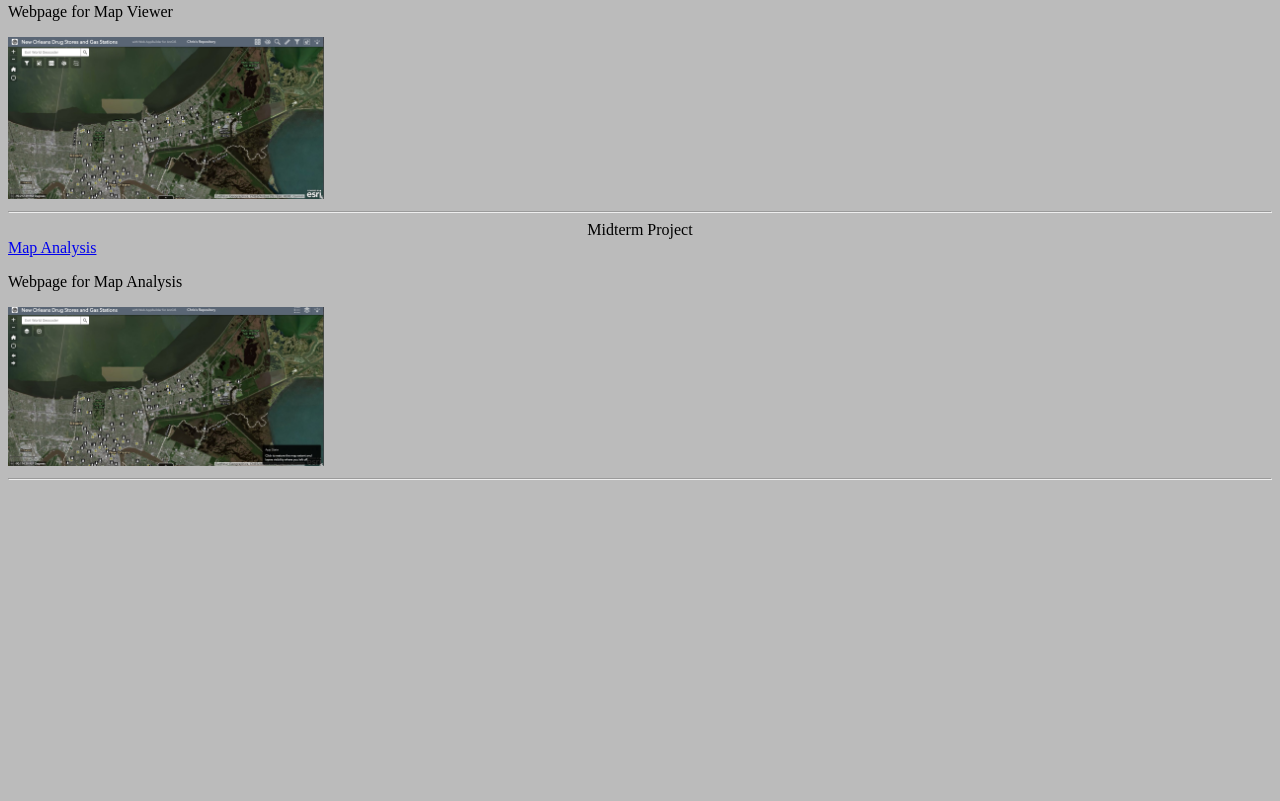
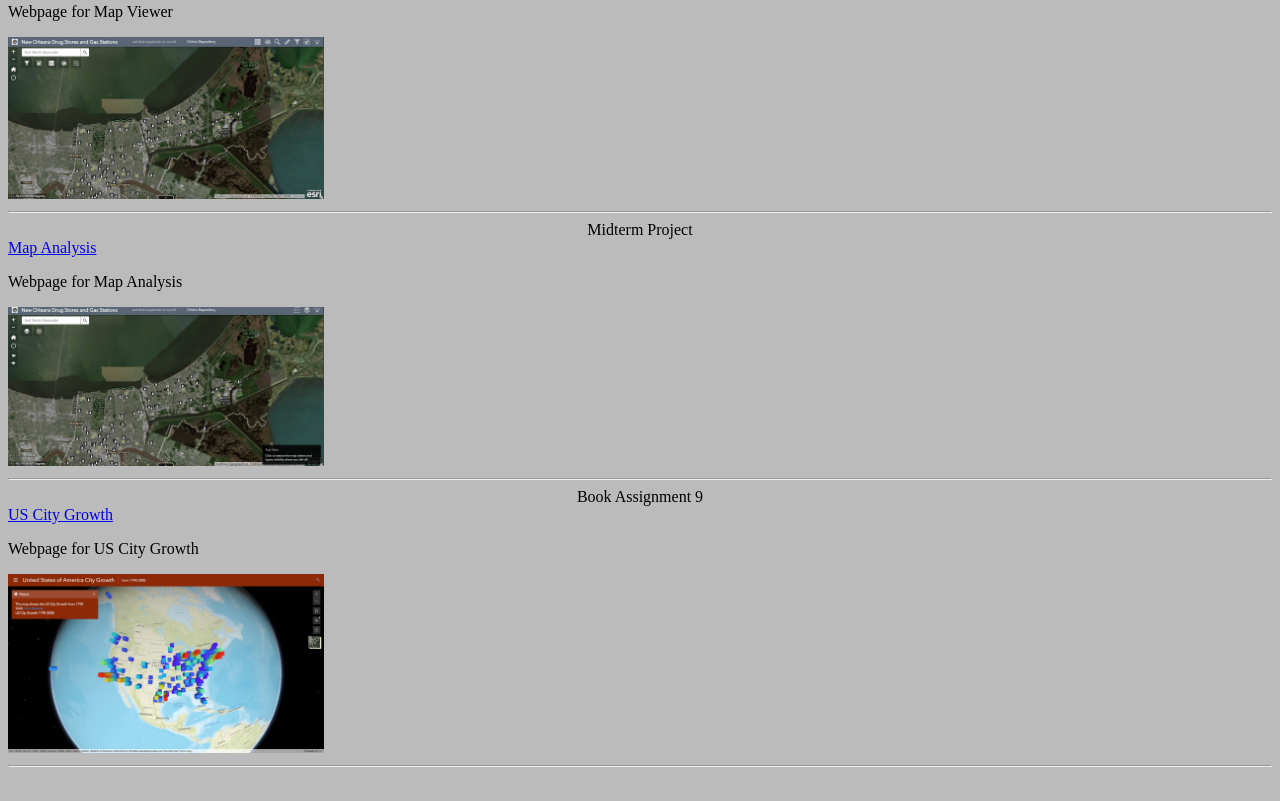
Before and after one commit to ctotar1/ctotar1.github.io, a plain HTML site: page index.html in a window 1280 px wide. Shown: the part 2049-2850 px from the top of the page. Before the commit the page ends 2563 px from the top, so only its background shows below. Drawn offline with nearby package versions, Linux system fonts and the light colour scheme.

Commit message:
Book Assignment 9

```diff
--- a/index.html
+++ b/index.html
@@ -77,6 +77,13 @@
         <a href="https://arcg.is/vm99i">Map Analysis</a>
         <p>Webpage for Map Analysis</p>
         <img src="Analysis.jpg" alt="Map Analysis">
+      <hr>
+        <div class="title">
+          <h7>Book Assignment 9</h7>
+        </div>
+        <a href="https://www.arcgis.com/apps/Styler/index.html?appid=28e418a68de14a268a6ddc272084194e">US City Growth</a>
+        <p>Webpage for US City Growth</p>
+        <img src="City Growth.jpg" alt="City Growth">
 
       </div>
       <hr>
```
Also changed, not shown: City Growth.jpg (added).
